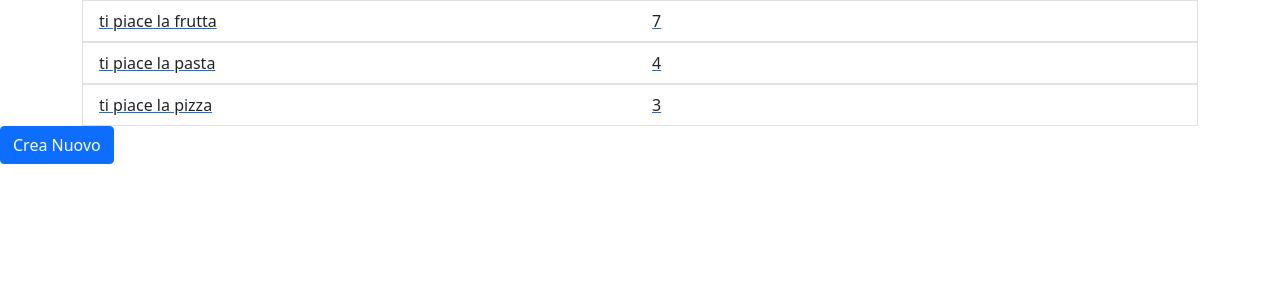
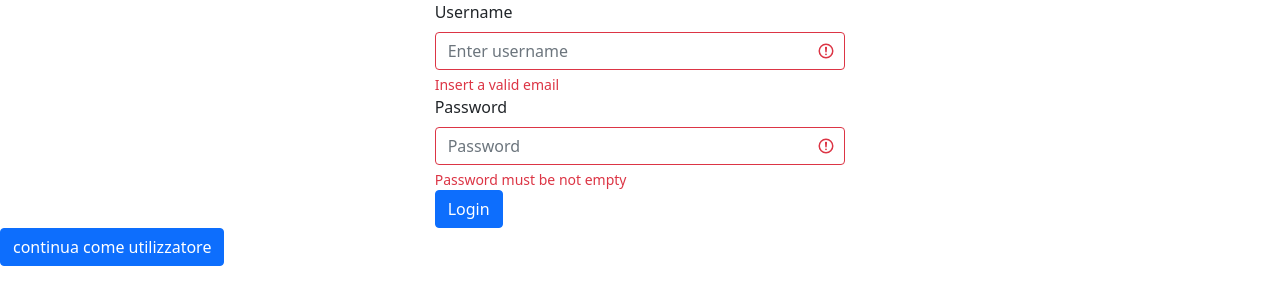
Before and after one commit to tndevelop/React-Questionnaires, a React (Create React App) app in the folder client/: page / in a window 1280 px wide. Shown: the top 304 px of the page. Built offline with nearby package versions, Linux system fonts and the light colour scheme.

Commit message:
FE completo

```diff
--- a/client/package.json
+++ b/client/package.json
@@ -10,6 +10,7 @@
     "react": "^17.0.2",
     "react-bootstrap": "^1.6.1",
     "react-dom": "^17.0.2",
+    "react-icons": "^4.2.0",
     "react-router-dom": "^5.2.0",
     "react-scripts": "4.0.3",
     "web-vitals": "^1.1.2"
--- a/client/src/App.js
+++ b/client/src/App.js
@@ -1,12 +1,14 @@
 import "bootstrap/dist/css/bootstrap.min.css";
-import React from "react";
+import {React, useState} from "react";
 import './App.css';
 import { Container, Button, Col} from "react-bootstrap";
-import {  BrowserRouter as Router,  Switch,  Route,  Redirect,} from "react-router-dom";
+import {  BrowserRouter as Router,  Switch,  Route,  Redirect, Link} from "react-router-dom";
 import ListaQuestionari from "./components/ListaQuestionari";
 import ListaRisposte from "./components/ListaRisposte";
 import ButtonNuovoQuestionario from "./components/ButtonNuovoQuestionario";
 import CreaQuestionario from "./components/CreaQuestionario";
+import {LoginForm} from "./components/LoginForm"
+import CompilaQuestionario from "./components/CompilaQuestionario";
 
 const questionari= [
 
@@ -18,30 +20,69 @@ const questionari= [
 ];
 
 const domande = [
-  {dId: 1, nome: "Tommaso", qId: 1, domanda: "ti piacciono le mele?", risposte: ["Sì", "No", "Così così"], rispostaSelezionata : 0},
-  {dId: 2, nome: "Tommaso", qId: 1, domanda: "ti piacciono le fragole?", risposte: ["Sì", "No", "Così così"], rispostaSelezionata : 2}
+  {dId: 1, nome: "Tommaso", qId: 1, domanda: "ti piacciono le mele?", risposte: ["Sì", "No", "Così così"], rispostaSelezionata : 0, chiusa:true},
+  {dId: 2, nome: "Tommaso", qId: 1, domanda: "ti piacciono le fragole?", risposte: ["Sì", "No", "Così così"], rispostaSelezionata : 2, chiusa:true},
+  {dId: 3, nome: "Tommaso", qId: 1, domanda: "ti piacciono le banane?", risposte: [], rispostaSelezionata : 2, chiusa:false}
+
+
+];
+
+const domandeQuestionario = [
+  {dId: 0, nome: "Tommaso", qId: 1, domanda: "ti piacciono le mele?", risposte: [{testo: "Sì", selezionata:false},{testo: "No", selezionata:false},{testo: "Così così", selezionata:false}], rispostaSelezionata : 0, chiusa:true, maxR:1},
+  {dId: 1, nome: "Tommaso", qId: 1, domanda: "ti piacciono le fragole?", risposte: [{testo: "Sì", selezionata:false},{testo: "No", selezionata:false},{testo: "Così così", selezionata:false}], rispostaSelezionata : 2, chiusa:true, maxR:2},
+  {dId: 2, nome: "Tommaso", qId: 1, domanda: "ti piacciono le banane?", risposte: [], testoRispostaAperta : "", chiusa:false}
 
 
 ];
 
 function App() {
+  const [dirty, setDirty] = useState(true);
+  const [loggedIn, setLoggedIn] = useState(false);
+  const [user, setUser] = useState({ id: -1 });
+
+  const login = async (credentials) => {
+    try {
+      //const response = await API.logIn(credentials);
+      //if (response) {
+      //  setUser({ id: response.id, name: response.name });
+        setLoggedIn(true);
+        setDirty(true); //così viene eseguita la useEffect
+      return true;//  return response.name;
+      //}
+    } catch (e) {
+      return "Incorrect username and/or password";
+    }
+
+  }
   return (
 
     <Router>
 
       <Container fluid="true">
         <Switch>
-          <Route
-            path="/login"
+        <Route
+            path="/utilizzatore/questionario"
+            render={({location}) => (
+              <>
+                <CompilaQuestionario
+                domande = {domandeQuestionario.filter(r => r.qId===location.state.qId)}
+                ></CompilaQuestionario>
+              </>
+            )}
+          />
+        <Route
+            path="/utilizzatore"
             render={() => (
               <>
-
+                <ListaQuestionari questionari={questionari} utilizzatore="true"></ListaQuestionari>
               </>
             )}
           />
 
+
+
           <Route
-            path="/questionario/crea"
+            path="/admin/questionario/crea"
             render={() => (
               <>
                 <CreaQuestionario></CreaQuestionario>
@@ -50,7 +91,7 @@ function App() {
           />
 
           <Route
-            path="/questionario"
+            path="/admin/questionario"
             render={({location}) => (
               <>
                 <ListaRisposte
@@ -64,7 +105,7 @@ function App() {
 
           <Route
             exact
-            path="/"
+            path="/admin"
             render={() => {
                 return (
                   <>
@@ -77,6 +118,18 @@ function App() {
               }
             }
           />
+
+        <Route
+            path="/"
+            render={() => (
+              <>{loggedIn ? ( <Redirect to ={"/admin"}/>) :
+                <><LoginForm login = {login}></LoginForm>
+                  <Link to="/utilizzatore"><Button>continua come utilizzatore</Button></Link>
+                </>
+                }
+              </>
+            )}
+          />
         </Switch>
         </Container>
     </Router>
--- a/client/src/components/ButtonNuovoQuestionario.js
+++ b/client/src/components/ButtonNuovoQuestionario.js
@@ -2,7 +2,7 @@ import { Container, Button, Col, } from "react-bootstrap";
 import {  BrowserRouter as Router,  Switch,  Route,  Redirect, Link} from "react-router-dom";
 function ButtonNuovoQuestionario(){
     return(
-        <Link to="/questionario/crea"><Button variant="primary">Crea Nuovo</Button></Link>
+        <Link to="/admin/questionario/crea"><Button variant="primary">Crea Nuovo</Button></Link>
     )    ;
 
 
--- /dev/null
+++ b/client/src/components/CompilaQuestionario.js
@@ -0,0 +1,70 @@
+import { Row, ListGroup, Col, Form, Button} from "react-bootstrap";
+import { Container } from "react-bootstrap";
+import {useState} from "react";
+
+function CompilaQuestionario(props) {
+    const[domande, setDomande] = useState(props.domande);
+    const checkItem = (selezionata, indiceDomanda, indiceRisposta) => {
+        const newDomande = domande;
+        let risposteDate = newDomande[indiceDomanda].risposte.filter( (r) => r.selezionata==true ).length;
+        if(risposteDate >= newDomande[indiceDomanda].maxR && selezionata==true) return; //non permettere la selezione di più risposte di quelle consentite
+        newDomande[indiceDomanda].risposte[indiceRisposta].selezionata = selezionata;
+        setDomande([...newDomande]);
+      }
+
+      const setValueRispostaAperta = (testo, indiceDomanda) => {
+        const newDomande = domande;
+        newDomande[indiceDomanda].testoRispostaAperta = testo;
+        setDomande([...newDomande]);
+    }
+
+  return (
+    <Col as={Container} fluid="xl" className="mainContainer">
+      {domande.map((d, index) => {
+        return (
+
+            <>
+                <Row>
+                    <Col/>
+                    <Col>{d.domanda}</Col>
+                    {d.chiusa? <Col>massimo risposte: {d.maxR}</Col> :  <Col/>}
+                </Row>
+                <ListGroup variant="flush">
+
+                    {d.chiusa ?
+
+                    d.risposte.map((r, index) => {
+                    return (
+                        <ListGroup.Item key={index} index={index}  >
+                            <Row>
+                            <Form.Check
+                                checked={r.selezionata}
+                                onChange={(event) => {
+                                checkItem(event.target.checked, d.dId, index);
+                                }}
+                                type="checkbox"
+                                label={r.testo}
+
+                            />
+
+                            </Row>
+                        </ListGroup.Item>
+                    );})
+
+                    : <Form.Control type="text" value={d.testoRispostaAperta} onChange = {(event) => setValueRispostaAperta(event.target.value, d.dId)} />
+                    }
+                </ListGroup>
+
+          </>
+
+        );
+
+      })}
+        <Button type="submit" className="mt-4">Submit</Button>
+    </Col>
+  );
+
+}
+
+
+export default CompilaQuestionario;
--- a/client/src/components/ListaQuestionari.js
+++ b/client/src/components/ListaQuestionari.js
@@ -3,13 +3,17 @@ import { Container, Form } from "react-bootstrap";
 import {  Link} from "react-router-dom";
 
 function ListaQuestionari(props) {
+
+  const redirectAddress = props.utilizzatore ? "/utilizzatore/questionario" :  "/admin/questionario"
+
   return (
     <Col as={Container} fluid="xl" className="mainContainer">
 
     <ListGroup variant="flush">
+
       {props.questionari.map((q, index) => {
         return (
-          <Link to={{pathname: "/questionario",
+          <Link to={{pathname: redirectAddress,
           state : {"qId" : q.id}}}>
             <ListGroup.Item key={q.id} index={q.id} onClick={() => {
 
--- /dev/null
+++ b/client/src/components/LoginForm.js
@@ -0,0 +1,112 @@
+import { Form, Button, Row, Col, Alert } from "react-bootstrap";
+import { useState } from "react";
+import {Link} from "react-router-dom";
+
+function LoginForm(props) {
+  //const [userName, setUsername] = useState("");
+  const [username, setUsername] = useState("");
+  const [password, setPassword] = useState("");
+  const [message, setMessage] = useState("");
+
+  const validString = (str) => {
+    return str.length !== 0 && str.search(/^\s+$/gm) === -1;
+  };
+  const validEmail = (email) => {
+    let mailformat =
+      /^[a-zA-Z0-9.!#$%&'*+/=?^_`{|}~-]+@[a-zA-Z0-9-]+(?:\.[a-zA-Z0-9-]+)*$/;
+    return email.match(mailformat) == null ? false : true;
+  };
+
+  const tryLogin = async (event) => {
+    event.preventDefault();
+    const credentials = { username, password };
+    if (
+      !validString(username) ||
+      !validString(password) ||
+      !validEmail(username)
+    )
+      return;
+
+    setMessage("");
+    let response = await props.login(credentials);
+    //setMessage(response);
+  };
+
+  return (
+    <Row className="below-nav">
+      <Col sm="4"></Col>
+      <Form as={Col}>
+        {message !== "" ? <Alert variant="danger">{message}</Alert> : ""}
+        <Form.Group controlId="email">
+          <Form.Label>Username</Form.Label>
+          <Form.Control
+            type="email"
+            placeholder="Enter username"
+            value={username}
+            onChange={(ev) => setUsername(ev.target.value)}
+            isInvalid={!validString(username) || !validEmail(username)}
+          />
+          <Form.Control.Feedback type="invalid">
+            Insert a valid email
+          </Form.Control.Feedback>
+        </Form.Group>
+
+        <Form.Group controlId="password">
+          <Form.Label>Password</Form.Label>
+          <Form.Control
+            type="password"
+            placeholder="Password"
+            value={password}
+            onChange={(ev) => setPassword(ev.target.value)}
+            isInvalid={!validString(password)}
+          />
+          <Form.Control.Feedback type="invalid">
+            Password must be not empty
+          </Form.Control.Feedback>
+        </Form.Group>
+
+        <Link to="/admin"> <Button variant="primary" type="submit" onClick={tryLogin}>
+          Login
+        </Button></Link>
+      </Form>
+      <Col sm="4"></Col>
+    </Row>
+  );
+}
+
+function LogoutButtonAndWelcomeUser(props) {
+  const [welcome, setWelcome] = useState(true);
+
+  return (
+    <>
+      <Row className="below-nav">
+        <Col sm="3"></Col>
+        <Col>
+          {welcome ? (
+            <Alert
+              as={Col}
+              variant="success"
+              onClose={() => setWelcome(false)}
+              dismissible
+              className="text-center"
+            >
+              Welcome, {props.username}
+            </Alert>
+          ) : (
+            ""
+          )}
+        </Col>
+        <Col sm="3"></Col>
+      </Row>
+      <Row>
+        <Col sm="4"></Col>
+        <Button variant="danger" as={Col} onClick={props.logout}>
+          Logout
+        </Button>
+        <Col sm="4"></Col>
+      </Row>
+    </>
+  );
+}
+
+export { LoginForm, LogoutButtonAndWelcomeUser };
```
Also changed, not shown: client/src/components/CreaQuestionario.js (+51 -9 lines), 1 other file (tests, documents, lock files or other folders).
